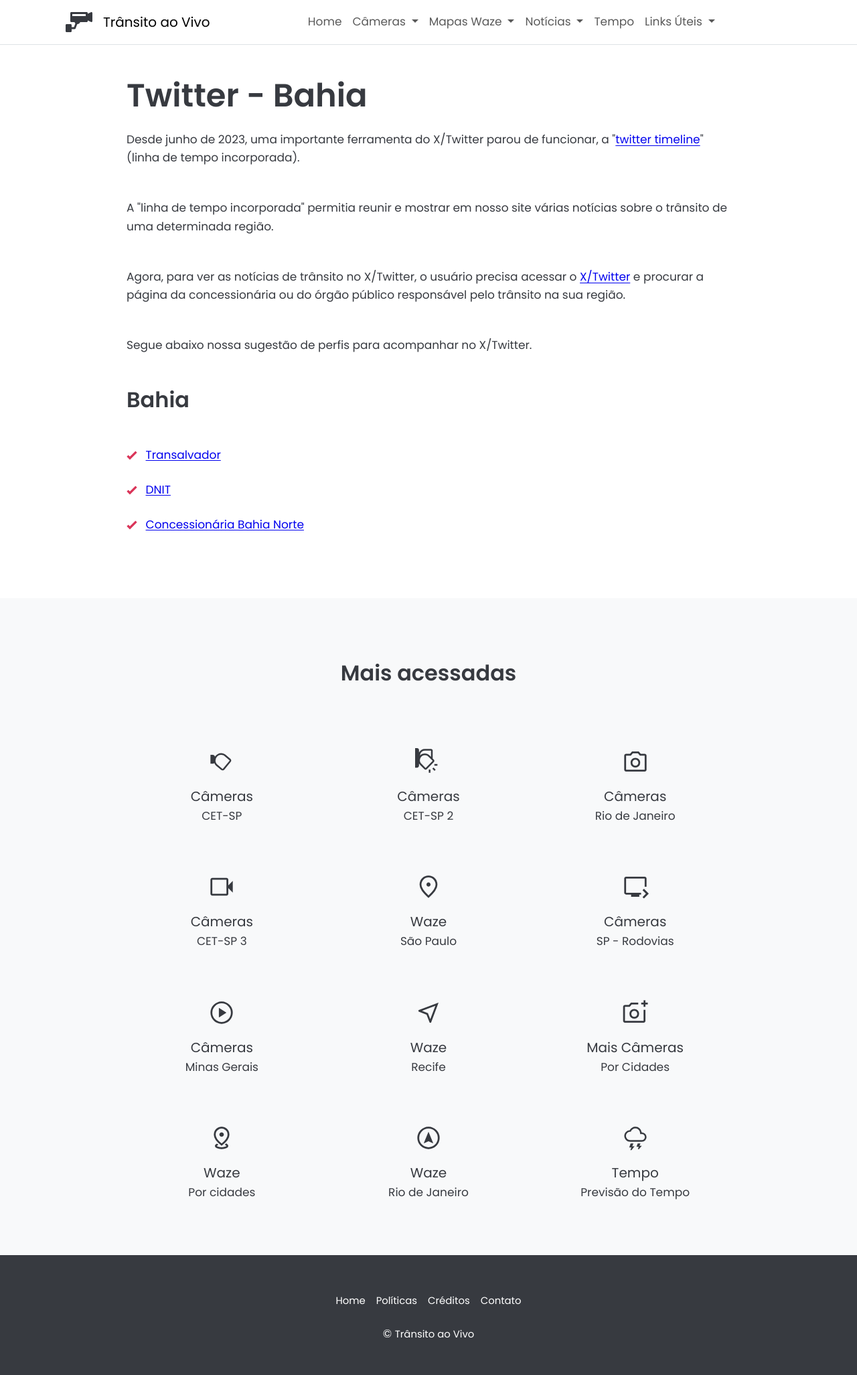
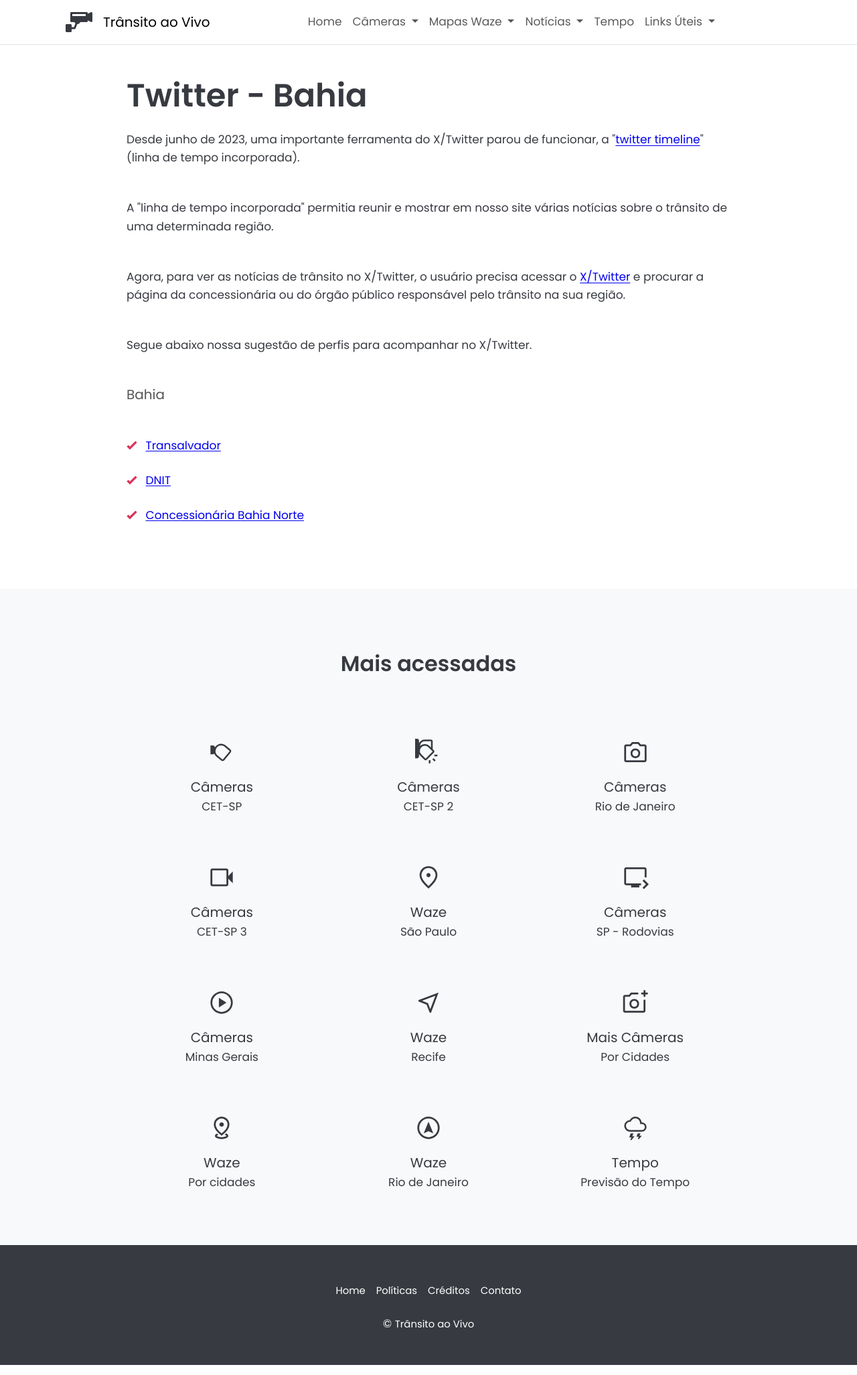
Before and after one commit to Sergio-Damm/transitoaovivo, a Jekyll site: the page built from pages/twitter-bahia/index.html, in a window 1280 px wide. Shown: the whole page at 67% size. Built offline with Jekyll 4.4.1, drawn with Linux system fonts in a browser that asks for light colours; comment, search, counter and statistics services are not loaded.

Commit message:
h2-title-content{ font-size: 1.25rem;

```diff
--- a/css/style.css
+++ b/css/style.css
@@ -83,19 +83,19 @@
 
 /* celular */
 .h2-title-content{
-font-size: 2rem;
-font-weight: 600;
-line-height: 2.5rem;
-margin-top: 1rem;
+  font-size: 1.25rem;
+  color: #555;
+  line-height: 1.6rem;
+  margin-top: 1rem;
 }
 
 /* computador */
 @media (min-width: 576px) {
 .h2-title-content{
-font-size: 2rem;
-font-weight: 600;
-line-height: 2.5rem;
-margin-top: 1rem;
+  font-size: 1.25rem;
+  color: #555;
+  line-height: 1.6rem;
+  margin-top: 1rem;
 }
 }
 
```
